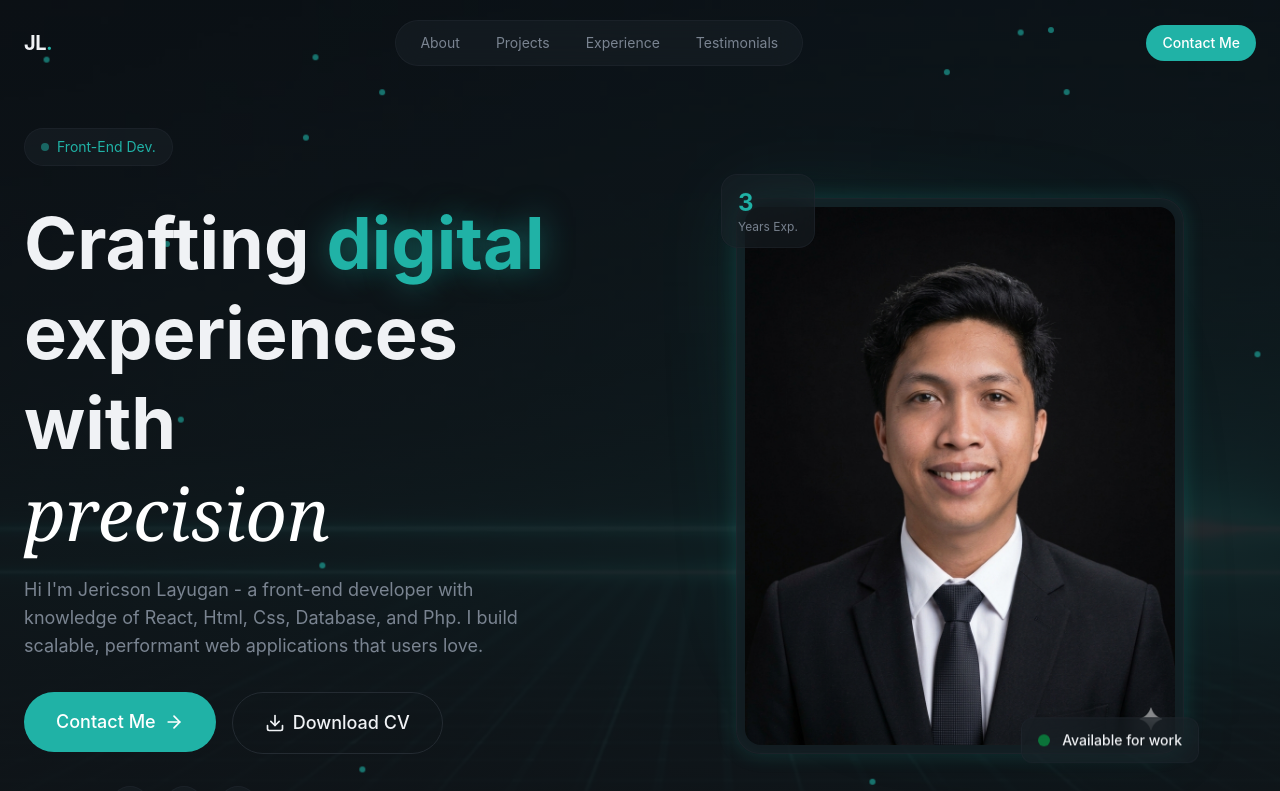
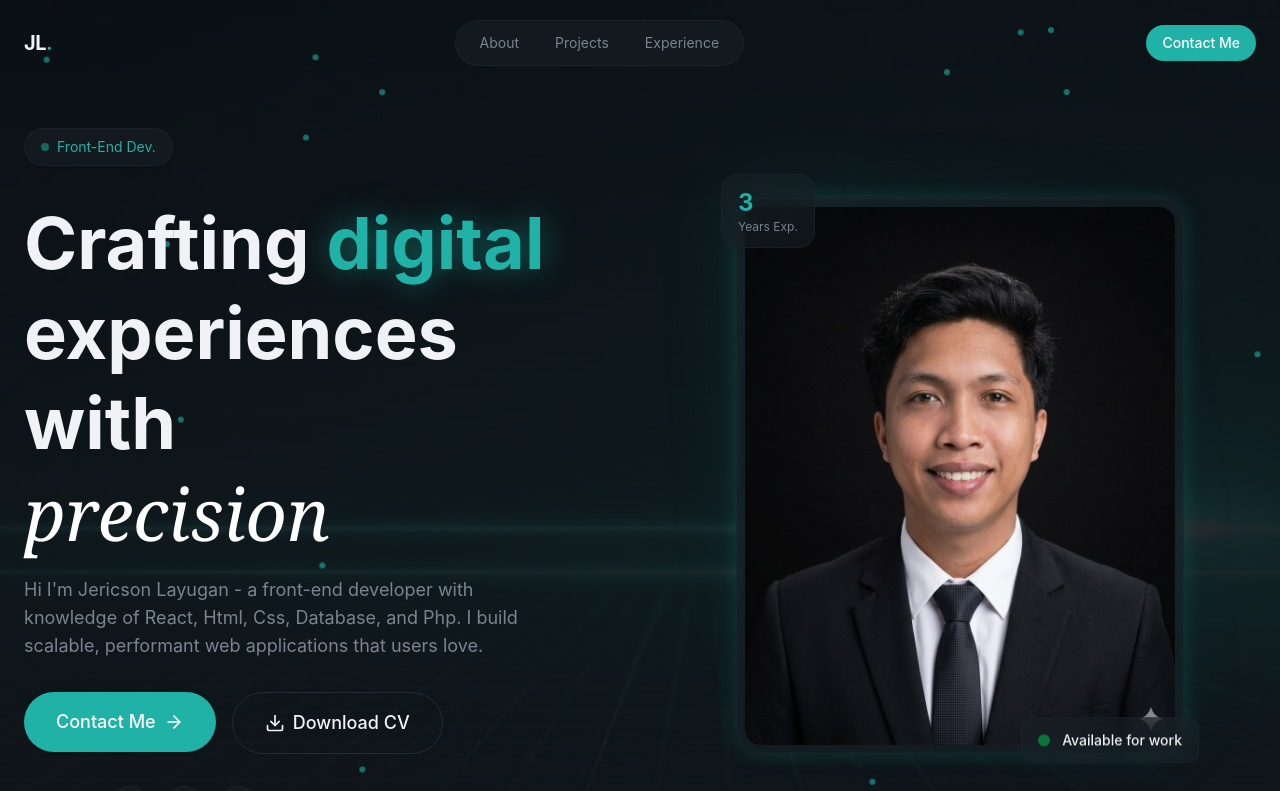
Before and after one commit to jericson2332/personal-portfolio, a React (Vite) app: page / in a window 1280 px wide. Shown: the top 791 px of the page. Built offline with nearby package versions, Linux system fonts and the light colour scheme.

Commit message:
New Update

```diff
--- a/src/App.jsx
+++ b/src/App.jsx
@@ -23,7 +23,7 @@ function App() {
       <About />
       <Projects />
       <Experience />
-      <Testimonials />
+      {/* <Testimonials /> */}
       <Contact />
     </main>
       <Footer/>
--- a/src/layout/Navbar.jsx
+++ b/src/layout/Navbar.jsx
@@ -6,7 +6,7 @@ const navLinks = [
   { href: "#about", label: "About" },
   { href: "#projects", label: "Projects" },
   { href: "#experience", label: "Experience" },
-  { href: "#testimonials", label: "Testimonials" },
+//   { href: "#testimonials", label: "Testimonials" },
 ];
 
 
```
